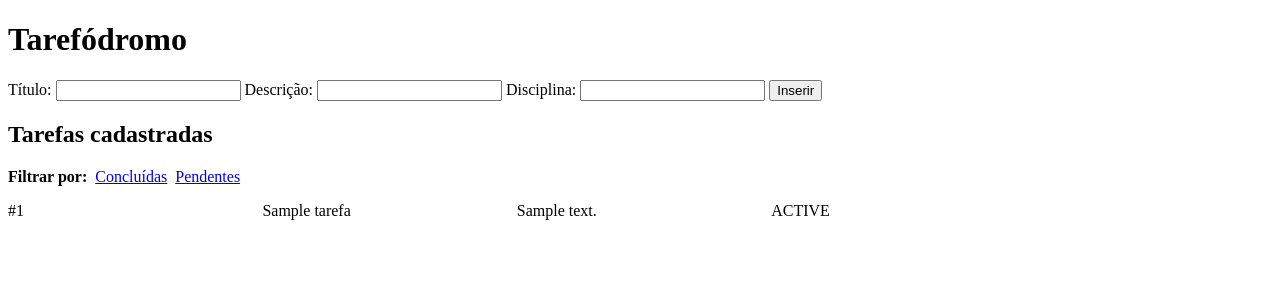
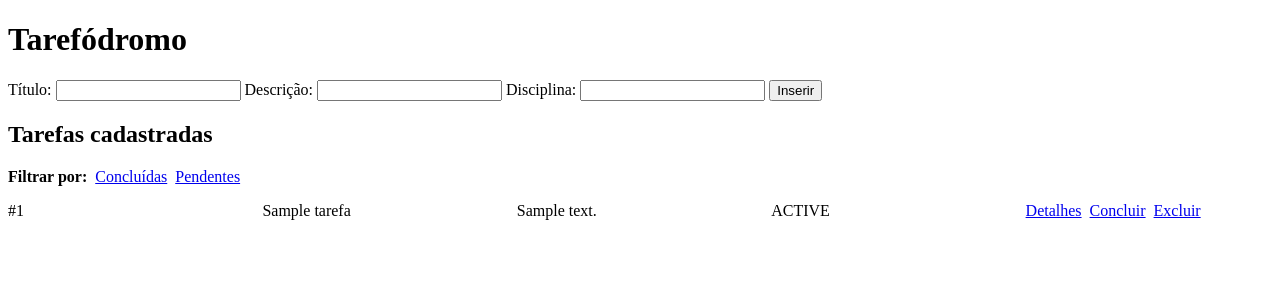
Before and after one commit to gabrielttrevisan/arqativ3, a Node server app: template views/tarefas/index.ejs in a window 1280 px wide. Shown: the top 300 px of the page. Run offline with Node 20, Linux system fonts and the light colour scheme; the template is opened without the code that fills it: most values are stand-ins (such as "Sample title", 1, 10 or a date in 2020).

Commit message:
TarefaController.detalhes e views

```diff
--- a/app.js
+++ b/app.js
@@ -20,6 +20,7 @@ app.get("/", (req, res) => {
 
 app.get("/tarefas", tarefaController.listar);
 app.get("/tarefas/filtrar", tarefaController.filtrar);
+app.get("/tarefas/detalhes/:id", tarefaController.detalhes);
 app.post("/tarefas", tarefaController.cadastrar);
 
 app.listen(3000, () => {
--- a/views/tarefas/index.ejs
+++ b/views/tarefas/index.ejs
@@ -37,17 +37,24 @@
         </a>
     </div>
 
+    <div>
         <% if (tarefas.length === 0) { %>
             <p>Nenhuma tarefa cadastrado</p>
         <% } else { %>
             <% tarefas.forEach(tarefa => { %>
-            <p style="display:grid;gap:8px;grid-template-columns:repeat(5,1fr);">
-                <span style="display:subgrid;gap:8px;">#<%= tarefa.id %></span>
-                <span style="display:subgrid;gap:8px;"><%= tarefa.titulo %></span>
-                <span style="display:subgrid;gap:8px;"><%= tarefa.descricao %></span>
-                <span style="display:subgrid;gap:8px;text-transform:uppercase;"><%= tarefa.status %></span>
+                <p style="display:grid;gap:8px;grid-template-columns:repeat(5,1fr);grid-template-rows:auto;">
+                    <span>#<%= tarefa.id %></span>
+                    <span><%= tarefa.titulo %></span>
+                    <span><%= tarefa.descricao %></span>
+                    <span style="text-transform:uppercase;"><%= tarefa.status %></span>
+                    <span style="display:flex;gap:8px">
+                        <a href="/tarefas/detalhes/<%= tarefa.id %>" target="_blank" rel="noreferrer noopener">Detalhes</a>
+                        <a href="/tarefas/concluir/<%= tarefa.id %>" target="_blank" rel="noreferrer noopener">Concluir</a>
+                        <a href="/tarefas/excluir/<%= tarefa.id %>" target="_blank" rel="noreferrer noopener">Excluir</a>
+                    </span>
                 </p>
             <% }); %>
         <% } %>
+    </div>
 </body>
 </html>
```
Also changed, not shown: controllers/Tarefa.js (+21 -0 lines), views/tarefas/detalhes.ejs (added, +30 -0 lines). Lines whose indentation alone changed are shown as unchanged.
